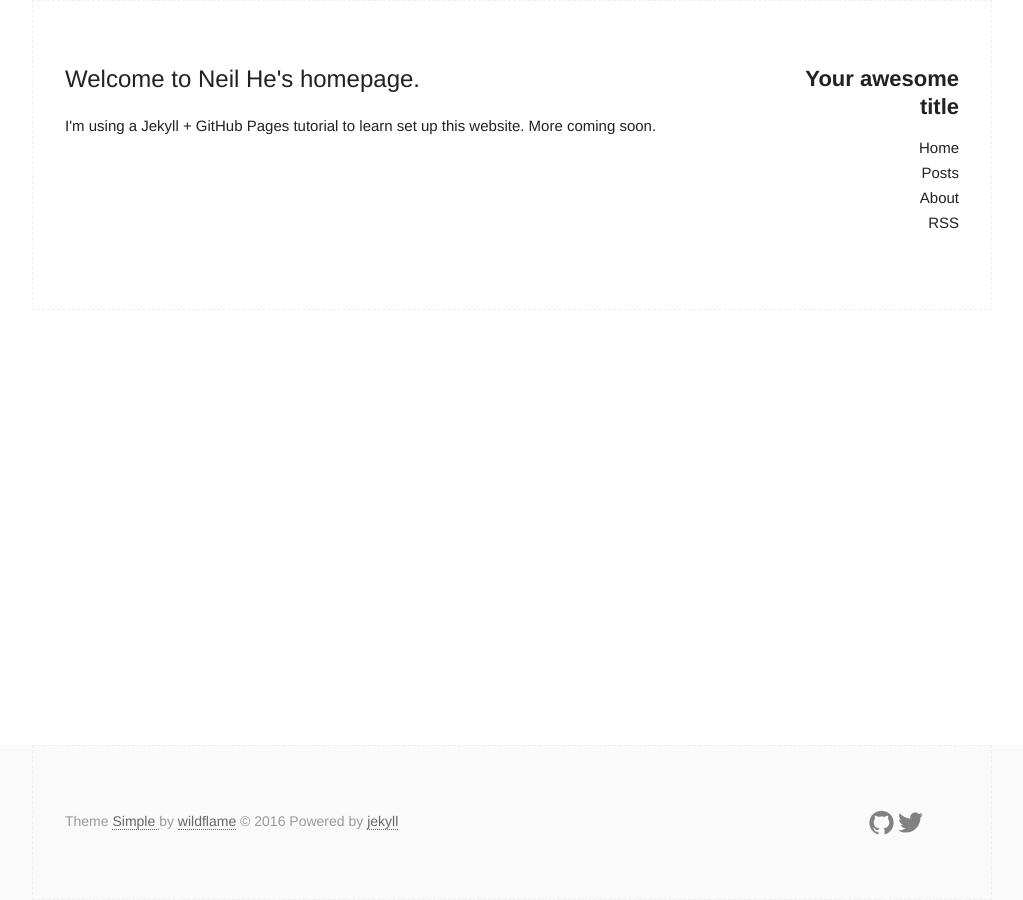
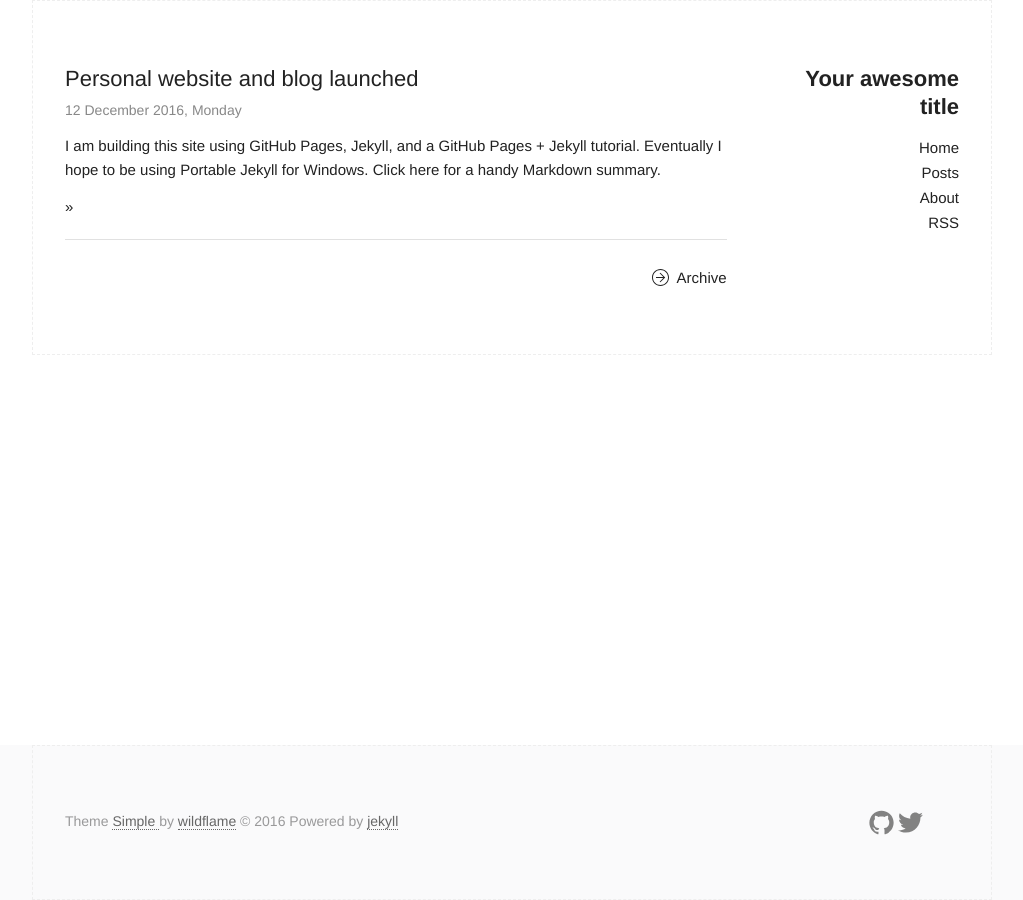
Before and after one commit to neilqhe/neilqhe.github.io, a Jekyll site: the page built from index.html, in a window 1280 px wide. Shown: the whole page, without its empty margins (128-1151 px from the left). Built offline with Jekyll 4.4.1, drawn with Linux system fonts in a browser that asks for light colours.

Commit message:
Pasted index from jekyll-simple
Fixed a missed open-quote and added my name to the title.

```diff
--- a/index.html
+++ b/index.html
@@ -2,7 +2,61 @@
 layout: default
 title: Home - Neil He
 ---
-<div class="blurb">
-	<h1>Welcome to Neil He's homepage.</h1>
-	<p>I'm using a <a href="http://jmcglone.com/guides/github-pages/" target="_blank">Jekyll + GitHub Pages tutorial</a> to learn set up this website. More coming soon.</p>
-</div><!-- /.blurb -->
+
+<div class="home">
+  <div class="post-list">
+
+    {% for post in site.posts limit:5%}
+
+    <article class="post_card post">
+      <header class="post_header">
+        <h2 class="post_title"><a href="{{ post.url | prepend: site.baseurl }}">{{ post.title}}</a></h2>
+        <time class="post_date">{{ post.date | date: "%d %B %Y, %A" }}</time>
+      </header>
+      <div class="post_excerpt">
+        <p>
+          {% if post.description %}
+          {{ post.description}}
+          {% else %}
+          {{ post.excerpt }}
+          {% endif %}
+          <a class="read-more" href="{{ post.url | prepend: site.baseurl }}"> »  </a>
+        </p>
+      </div>
+      <footer class="post_meta">
+
+
+        {% if post.location %}
+        <span class="author-location">
+          <div data-icon="ei-location"></div>
+          <a href="https://www.google.com/maps/place/{{post.location}}">{{ post.location }}</a>
+        </span>
+        {% endif %}
+        <!--
+        {% for category in post.categories %}
+        <a href="{{"/category/" | append: category | prepend: site.baseurl }}">
+          <data data-icon="ei-archive"></data>
+          {{category}}</a>
+        {% endfor %}
+        -->
+
+        <!--
+        {% if post.author %}
+        <span class="author_meta">
+          <img src="{{site.baseurl}}/assets/img/{{post.author}}.jpg"></img>
+          <span>David Lin</span>
+        </span>
+        {% endif %}
+        -->
+
+        <!--p class="readmore">
+          <a href=""><data data-icon="ei-arrow-right"></data>Read this article  </a>
+        </p-->
+      </footer>
+      <hr/>
+    </article>
+    {% endfor %}
+
+    <div class="pagination older-post"><a href="./archive"><data data-icon="ei-arrow-right"></data> Archive  </a></div>
+  </div>
+</div>
```
